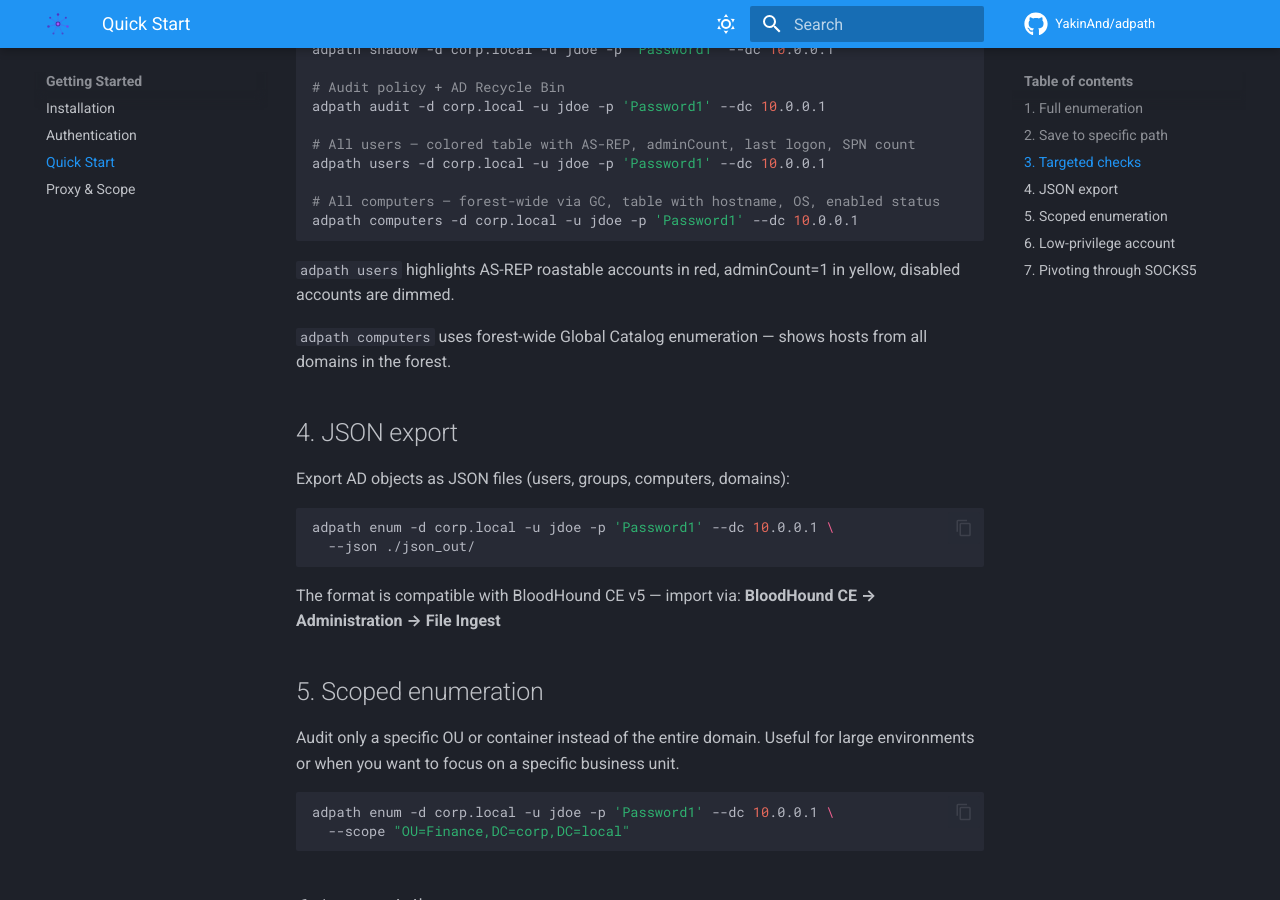
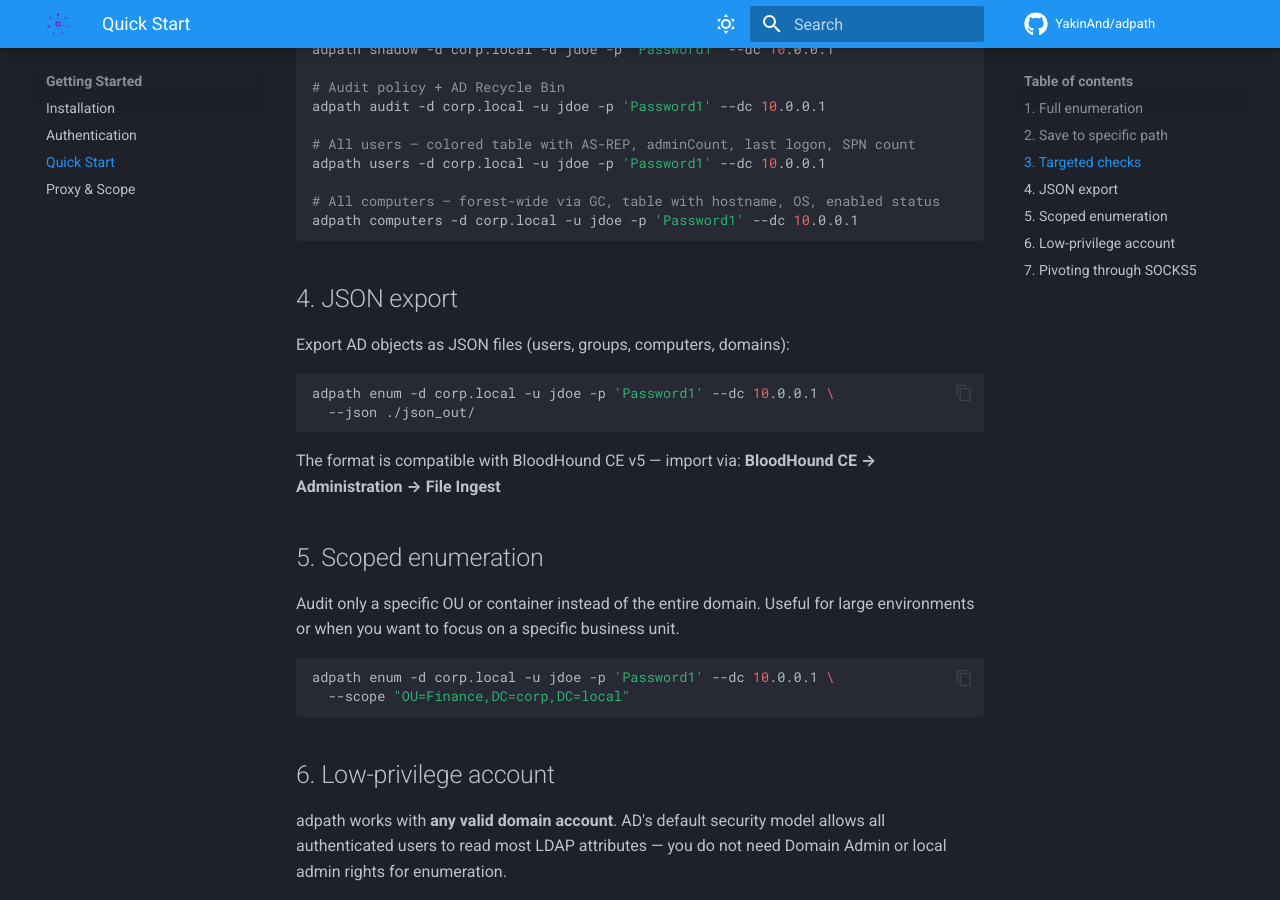
Before and after one commit to YakinAnd/morok, an MkDocs documentation site: the page built from docs/getting-started/quickstart.md, in a window 1280 px wide and 900 px high, scrolled down 1517 px. Built offline with MkDocs 1.6.1 and Material for MkDocs 9.7.7, drawn with Linux system fonts in a browser that asks for light colours; comment, search, counter and statistics services are not loaded.

Commit message:
docs: remove color explanation lines from section 3

````diff
--- a/docs/getting-started/quickstart.md
+++ b/docs/getting-started/quickstart.md
@@ -79,10 +79,6 @@ adpath users -d corp.local -u jdoe -p 'Password1' --dc 10.0.0.1
 adpath computers -d corp.local -u jdoe -p 'Password1' --dc 10.0.0.1
 ```
 
-`adpath users` highlights AS-REP roastable accounts in red, adminCount=1 in yellow, disabled accounts are dimmed.
-
-`adpath computers` uses forest-wide Global Catalog enumeration — shows hosts from all domains in the forest.
-
 ## 4. JSON export
 
 Export AD objects as JSON files (users, groups, computers, domains):
````
